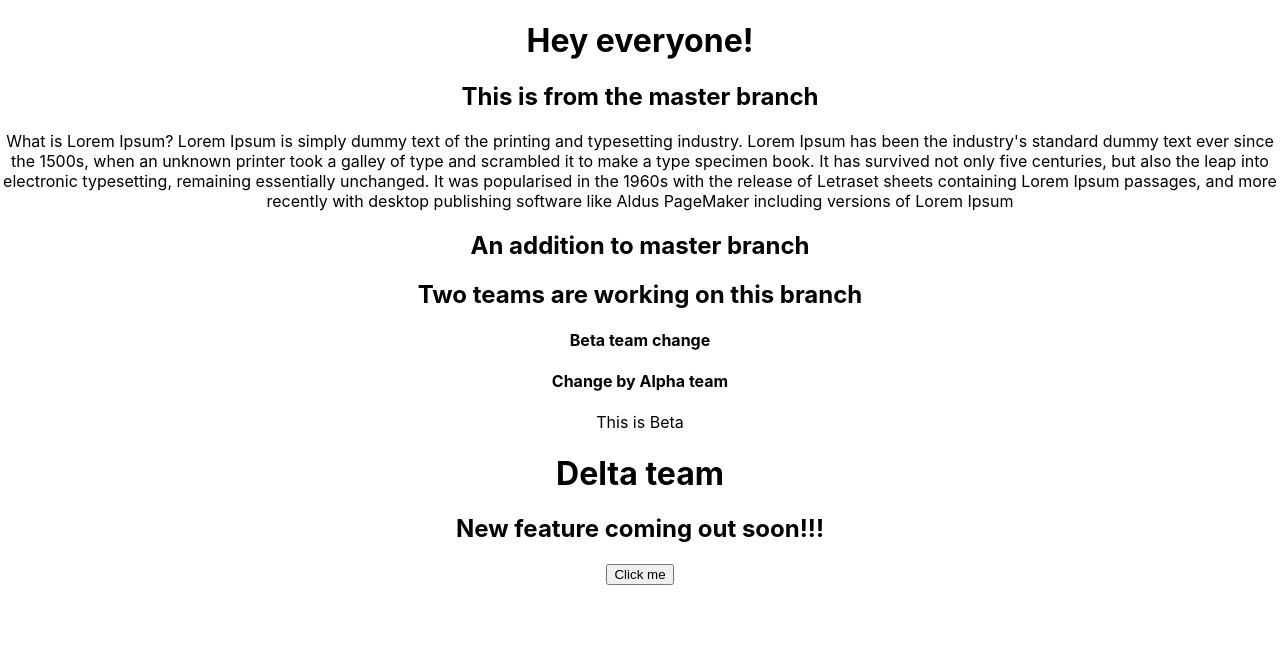
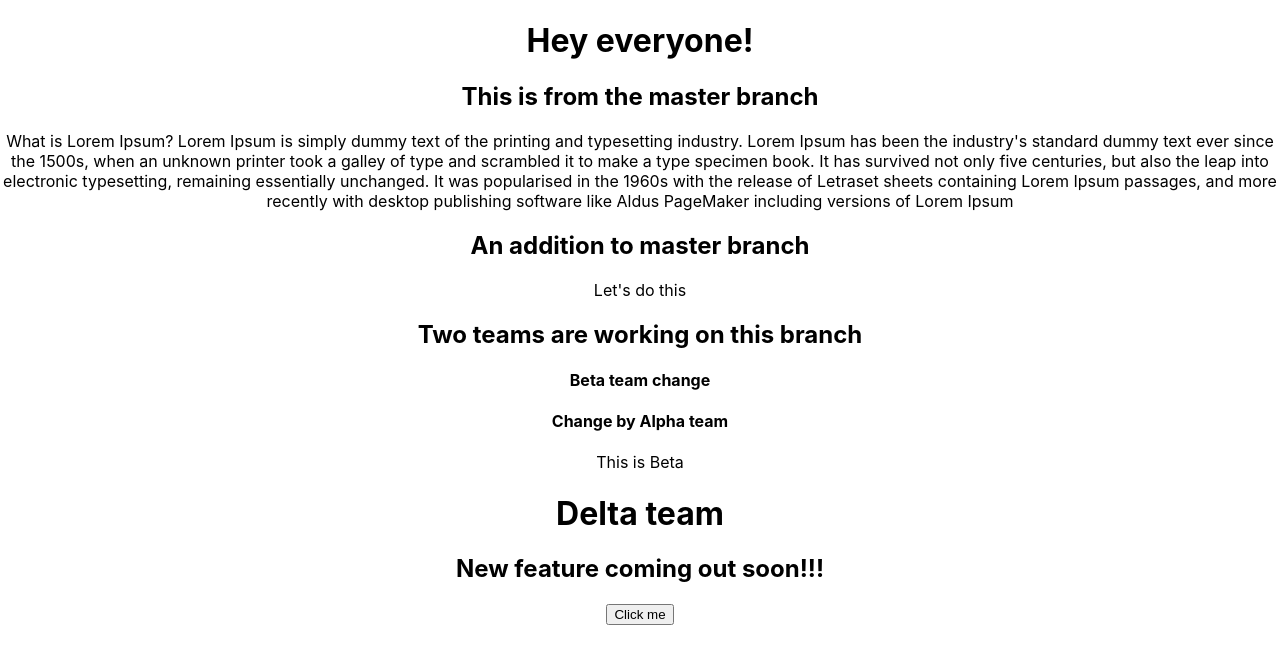
Before and after one commit to Majestic1992/practice, a React (Create React App) app: page / in a window 1280 px wide. Shown: the top 664 px of the page. Built offline with nearby package versions, Linux system fonts and the light colour scheme.

Commit message:
new commit

```diff
--- a/src/components/Alpha.js
+++ b/src/components/Alpha.js
@@ -3,6 +3,7 @@ import React from "react";
 const Alpha = () => {
   return (
     <div>
+      <p>Let's do this</p>
       <h2>Two teams are working on this branch</h2>
       <h4>Beta team change</h4>
       <h4>Change by Alpha team</h4>
```
